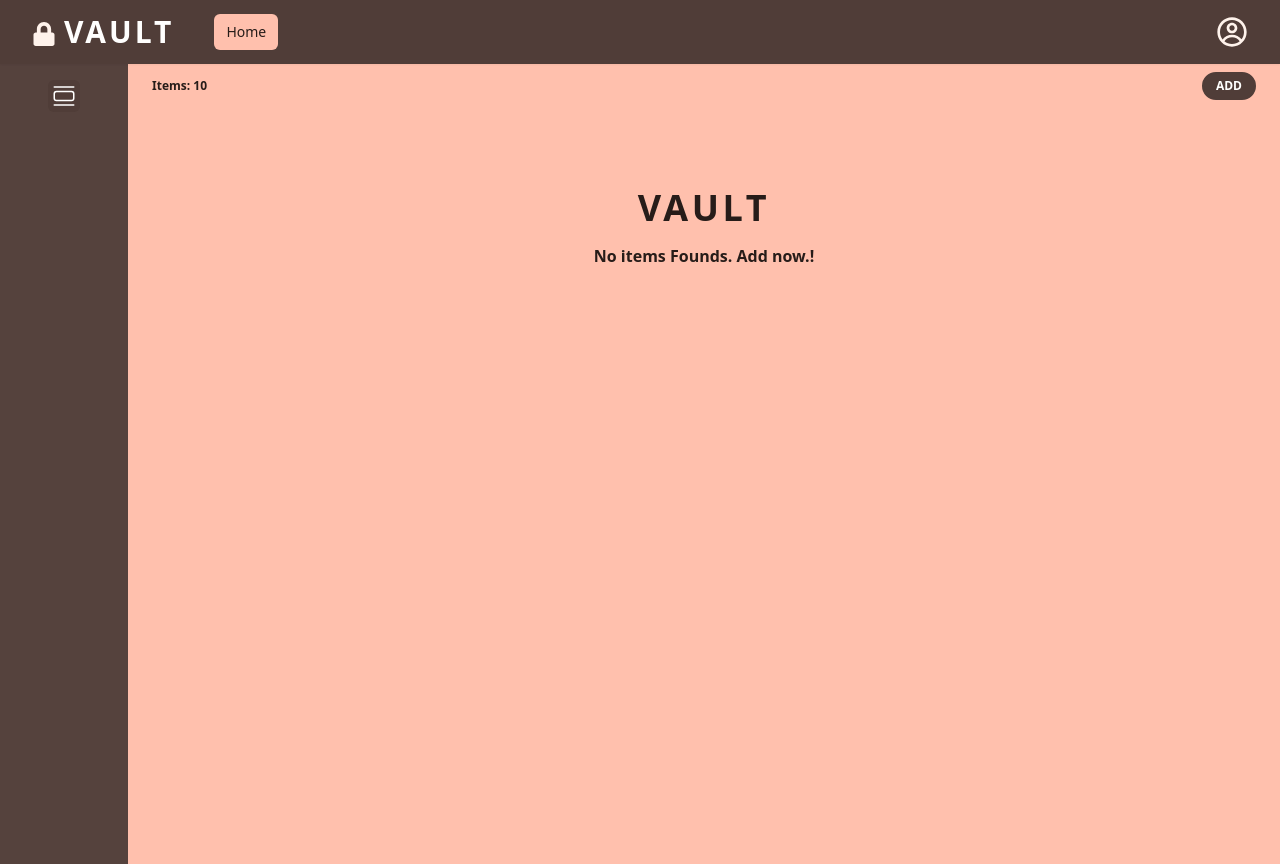
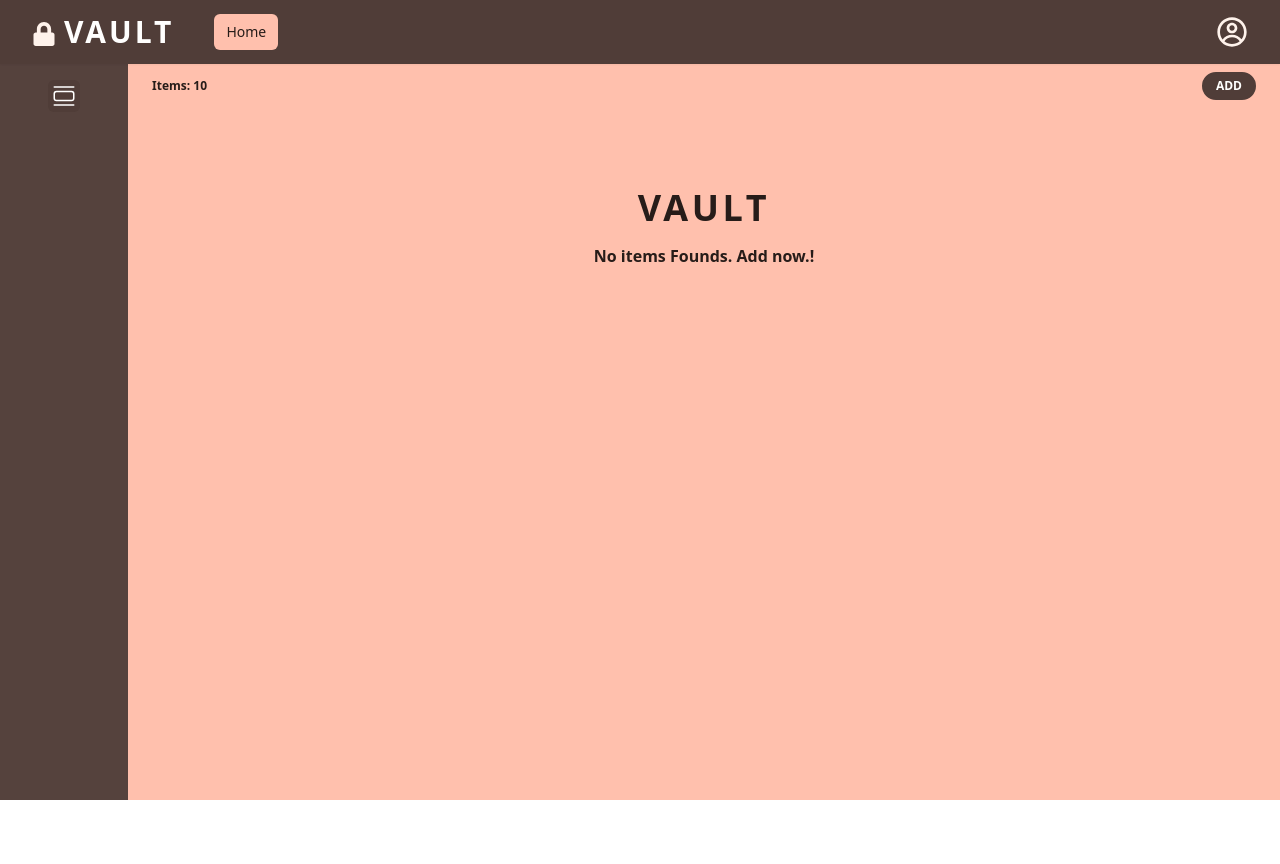
Before and after one commit to raziqali0306/pm-next, a Next.js app: page /app in a window 1280 px wide. After the commit the page ends 800 px from the top, so only its background shows below. Built offline with nearby package versions, Linux system fonts and the light colour scheme.

Commit message:
login-flow

```diff
--- a/components/login_modal.tsx
+++ b/components/login_modal.tsx
@@ -136,8 +136,6 @@ function LoginContent({
 }
 
 
-
-
 function RegisterContent({
     setOpen,
     setLogin,
--- a/pages/_app.tsx
+++ b/pages/_app.tsx
@@ -20,7 +20,7 @@ function MyApp({ Component, pageProps }: AppProps) {
         setLoginModal(true);
       }}
       />
-      <div className='pt-16'>
+      <div>
         <Component {...pageProps} />
       </div>
 
--- a/pages/app/index.tsx
+++ b/pages/app/index.tsx
@@ -36,7 +36,7 @@ function App() {
     return (
         <>
             {/* Content-Layout */}
-            <div className=" max-h-screen min-h-screen grid grid-cols-10 grid-rows-1">
+            <div className="min-h-screen grid grid-cols-10 grid-rows-1 pt-16">
                 <div className="col-span-1 bg-secondary_light inline-flex py-4 px-2 justify-center">
                     <BsViewList className="bg-secondary w-8 h-8 p-1 rounded-md cursor-pointer" color='white'/>
                 </div>
--- a/styles/globals.css
+++ b/styles/globals.css
@@ -2,10 +2,8 @@
 @tailwind components;
 @tailwind utilities;
 
-/* Hide Scrollbars */
-
 /* Hide scrollbar for Chrome, Safari and Opera */
-*::-webkit-scrollbar {
+* ::-webkit-scrollbar {
     display: none;
 }
 
```
